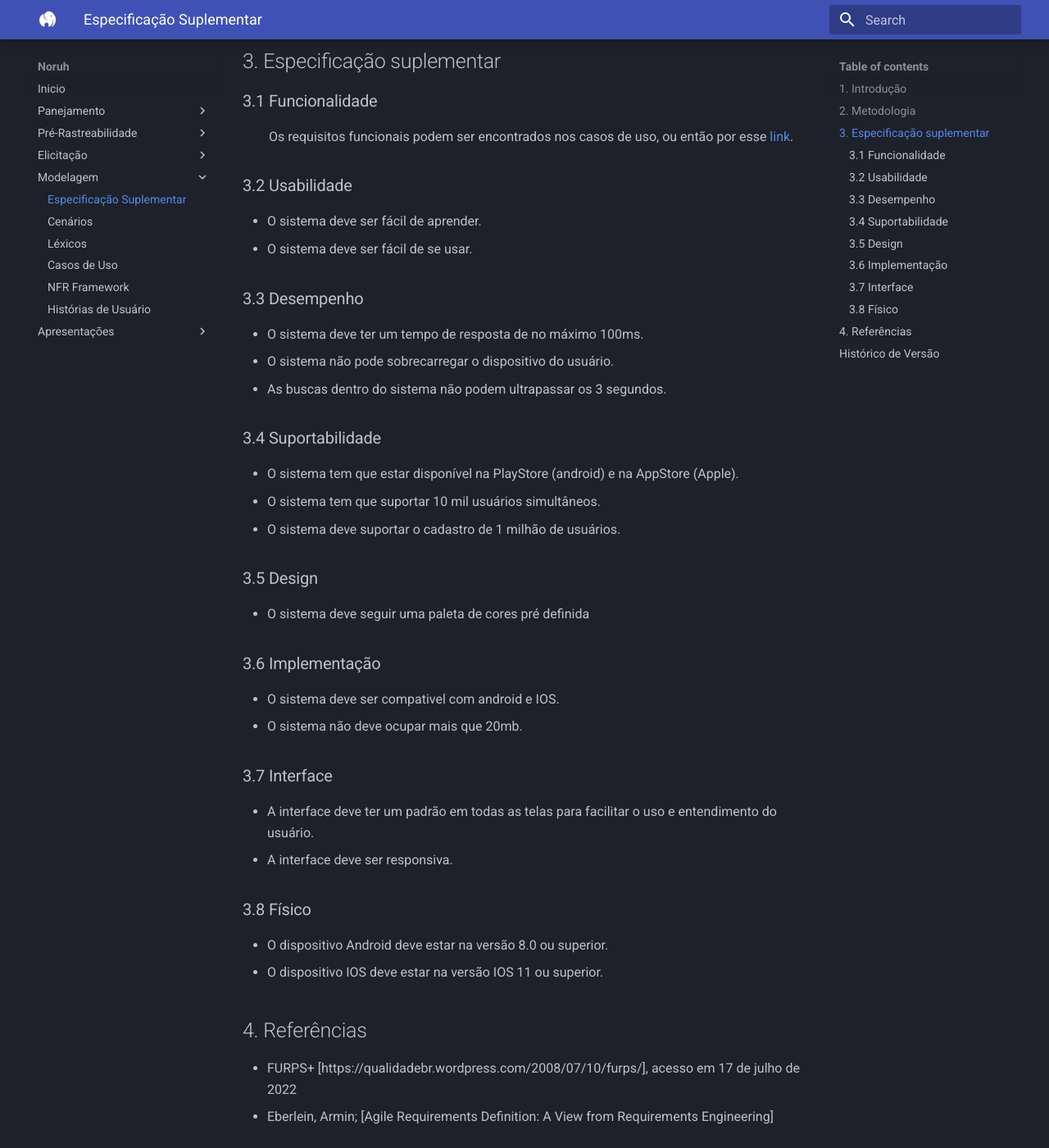
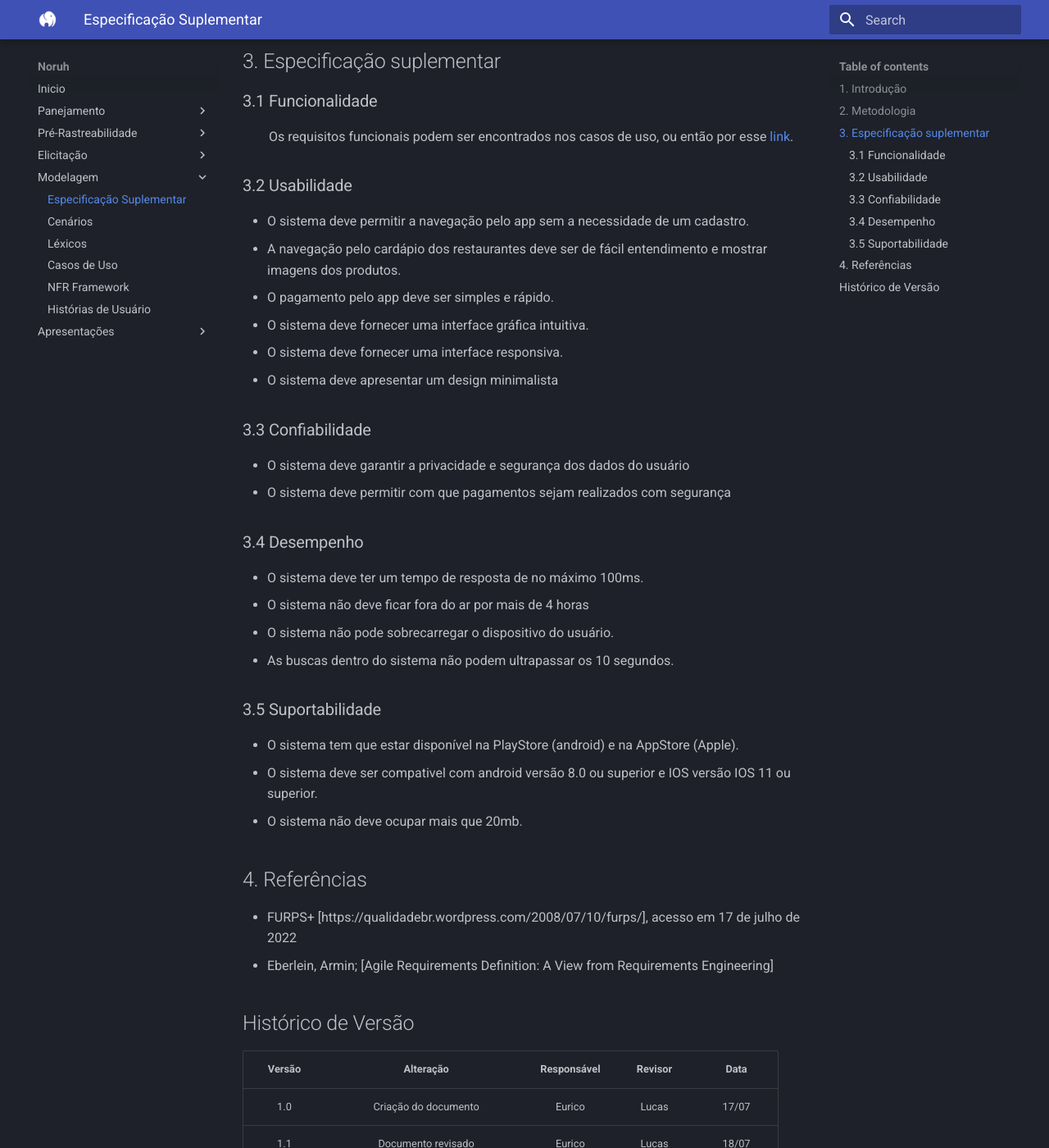
Before and after one commit to Thiab394/2022.1-Noruh, an MkDocs documentation site: the page built from docs/modelagem/especificacao.md, in a window 1280 px wide and 1400 px high, scrolled down 879 px. Shown: the whole window at 82% size. Built offline with MkDocs 1.6.1 and Material for MkDocs 9.7.7, drawn with Linux system fonts in a browser that asks for light colours; some of the changed text lies outside the part shown.

```diff
--- a/docs/modelagem/especificacao.md
+++ b/docs/modelagem/especificacao.md
@@ -24,27 +24,28 @@
 &emsp;&emsp;Os requisitos funcionais podem ser encontrados nos casos de uso, ou então por esse [link](../modelagem/casosDeUso.md).
 
 ### 3.2 Usabilidade
-- O sistema deve ser fácil de aprender.
-- O sistema deve ser fácil de se usar.
-### 3.3 Desempenho
+- O sistema deve permitir a navegação pelo app sem a necessidade de um cadastro.
+- A navegação pelo cardápio dos restaurantes deve ser de fácil entendimento e mostrar imagens dos produtos.
+- O pagamento pelo app deve ser simples e rápido.
+- O sistema deve fornecer uma interface gráfica intuitiva.
+- O sistema deve fornecer uma interface responsiva.
+- O sistema deve apresentar um design minimalista
+
+### 3.3 Confiabilidade
+- O sistema deve garantir a privacidade e segurança dos dados do usuário
+- O sistema deve permitir com que pagamentos sejam realizados com segurança
+
+### 3.4 Desempenho
 - O sistema deve ter um tempo de resposta de no máximo 100ms.
+- O sistema não deve ficar fora do ar por mais de 4 horas
 - O sistema não pode sobrecarregar o dispositivo do usuário.
-- As buscas dentro do sistema não podem ultrapassar os 3 segundos.
-### 3.4 Suportabilidade
+- As buscas dentro do sistema não podem ultrapassar os 10 segundos.
+
+### 3.5 Suportabilidade
 - O sistema tem que estar disponível na PlayStore (android) e na AppStore (Apple).
-- O sistema tem que suportar 10 mil usuários simultâneos.
-- O sistema deve suportar o cadastro de 1 milhão de usuários.
-### 3.5 Design
-- O sistema deve seguir uma paleta de cores pré definida
-### 3.6 Implementação
-- O sistema deve ser compativel com android e IOS.
+- O sistema deve ser compativel com android versão 8.0 ou superior e IOS versão IOS 11 ou superior.
 - O sistema não deve ocupar mais que 20mb.
-### 3.7 Interface
-- A interface deve ter um padrão em todas as telas para facilitar o uso e entendimento do usuário.
-- A interface deve ser responsiva.
-### 3.8 Físico
-- O dispositivo Android deve estar na versão 8.0 ou superior.
-- O dispositivo IOS deve estar na versão IOS 11 ou superior.
+
 
 ## 4. Referências
 - FURPS+ [https://qualidadebr.wordpress.com/2008/07/10/furps/], acesso em 17 de julho de 2022
@@ -54,4 +55,6 @@
 
 | Versão |                Alteração               | Responsável |         Revisor        |  Data |
 |:------:|:--------------------------------------:|:-----------:|:----------------------:|:-----:|
-|   1.0  | Criação do documento           |    Eurico  | - | 17/07 |
+|   1.0  | Criação do documento           |    Eurico  | Lucas | 17/07 |
+|   1.1  | Documento revisado          |    Eurico  | Lucas | 18/07 |
+|   2.0  | Correção após feedback do professor          |    Lucas  | - | 02/08 |
```
Also changed, not shown: docs/elicitacao/resultados.md (+12 -1 lines), docs/elicitacao/tecnicas/brainstorm.md (+3 -1 lines), docs/elicitacao/tecnicas/observacao.md (+46 -6 lines).
